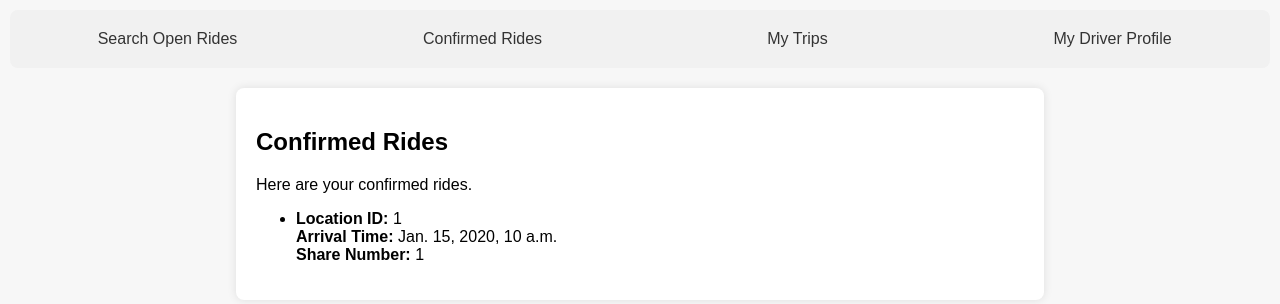
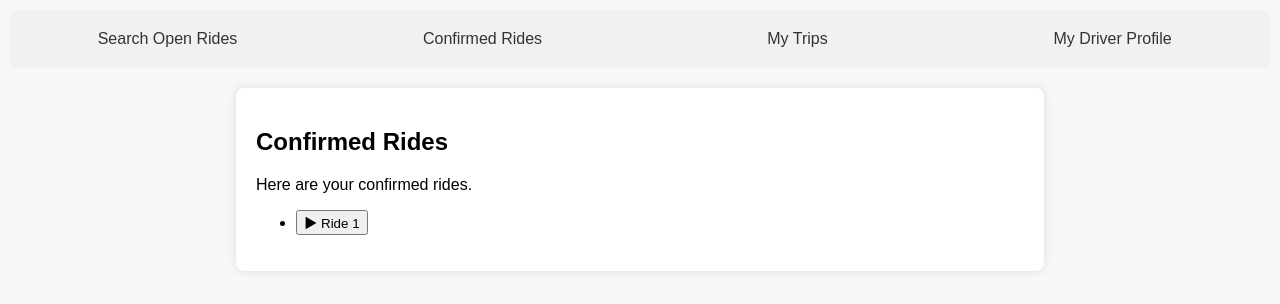
Before and after one commit to zizicc/ride-sharing-app, a Django app: template docker-deploy/web-app/templates/driver/ongoing.html in a window 1280 px wide. Shown: the part 55-359 px from the top of the page. Run offline with Django 5.2, Linux system fonts and the light colour scheme; the template is opened without the code that fills it: values that come from a table or form of the project are taken from there, others are empty; tables that the repository leaves empty hold one stand-in row (values such as "Sample post").

Commit message:
19-A driver should be able to select a confirmed ride and view all of the ride details

```diff
--- a/docker-deploy/web-app/templates/driver/ongoing.html
+++ b/docker-deploy/web-app/templates/driver/ongoing.html
@@ -10,13 +10,33 @@
         <ul>
             {% for trip in trips %}
                 <li>
-                    <strong>Location ID:</strong> {{ trip.t_locationid }} <br>
-                    <strong>Arrival Time:</strong> {{ trip.t_arrival_date_time }} <br>
-                    <strong>Share Number:</strong> {{ trip.t_shareno }} <br>
+                    <button class="toggle-btn" onclick="toggleDetails({{ forloop.counter }})">
+                        ▶ Ride {{ forloop.counter }}
+                    </button>
+                    <div id="details-{{ forloop.counter }}" class="details" style="display: none; margin-left: 20px;">
+                        <strong>Location ID:</strong> {{ trip.t_locationid }} <br>
+                        <strong>Arrival Time:</strong> {{ trip.t_arrival_date_time }} <br>
+                        <strong>Share Number:</strong> {{ trip.t_shareno }} <br>
+                    </div>
                 </li>
             {% endfor %}
         </ul>
     {% else %}
         <p>No ongoing rides found.</p>
     {% endif %}
+
+    <script>
+        function toggleDetails(id) {
+            let details = document.getElementById("details-" + id);
+            let button = document.querySelector(`button[onclick="toggleDetails(${id})"]`);
+
+            if (details.style.display === "none") {
+                details.style.display = "block";
+                button.innerHTML = "▼ Ride " + id;
+            } else {
+                details.style.display = "none";
+                button.innerHTML = "▶ Ride " + id;
+            }
+        }
+    </script>
 {% endblock %}
```
